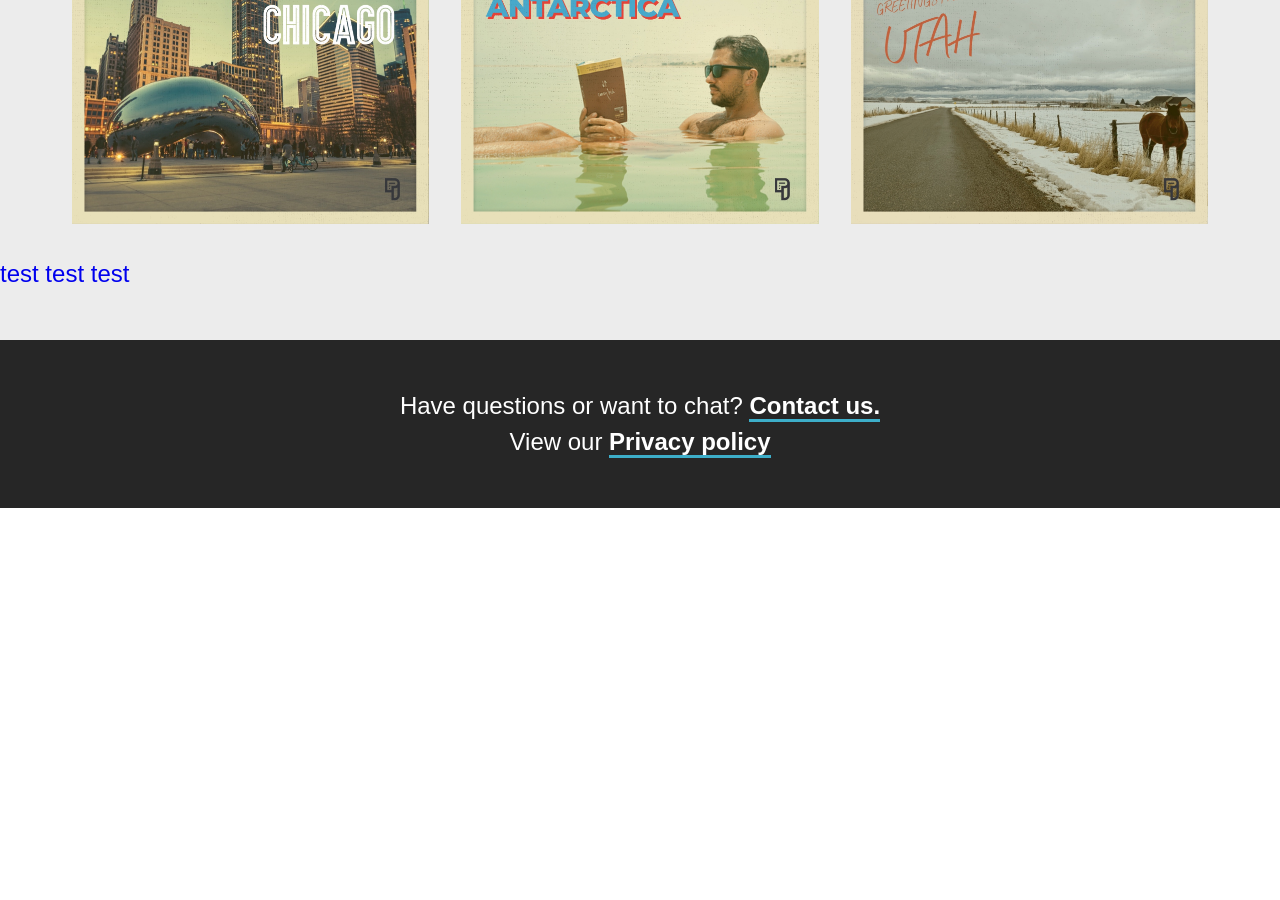
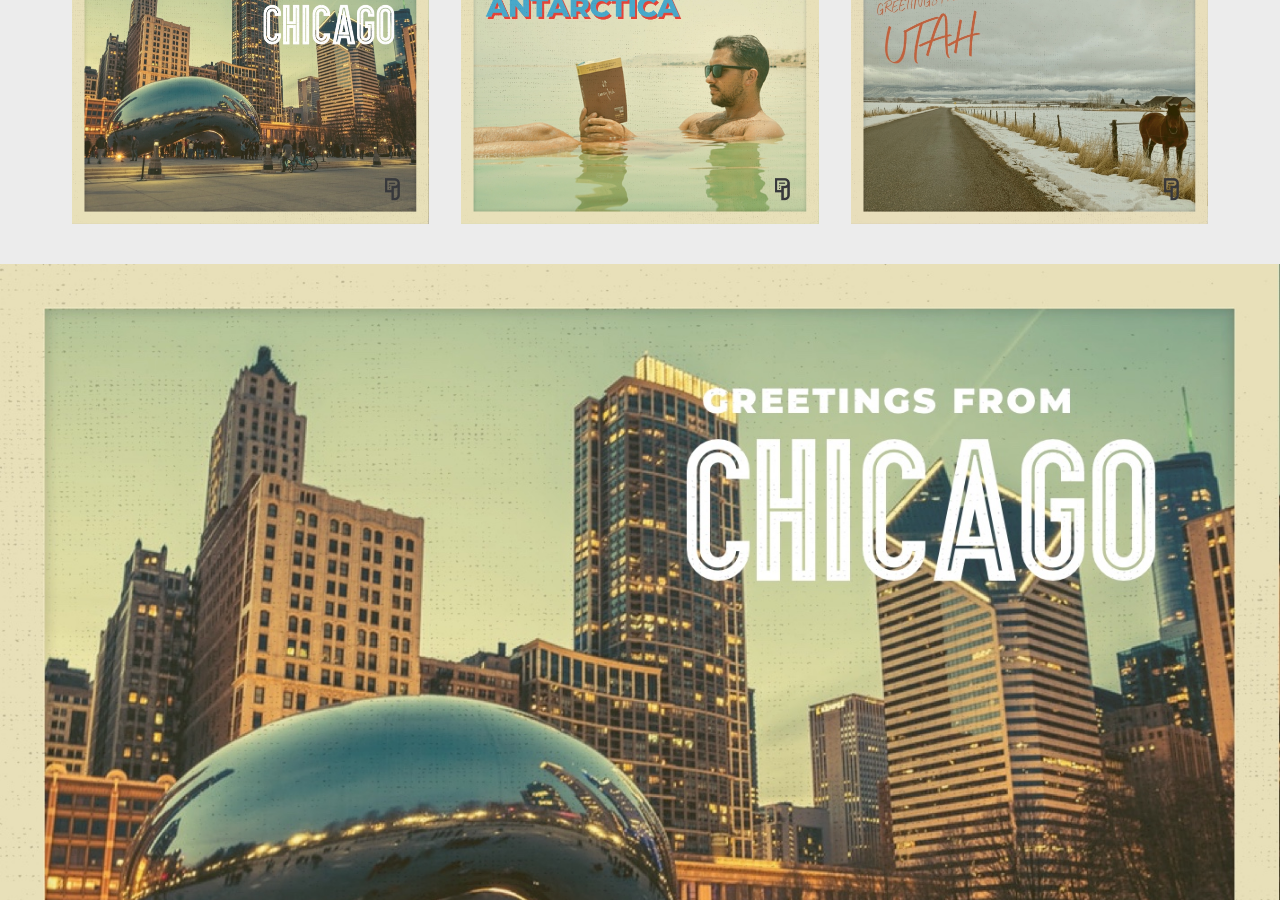
Before and after one commit to heymarkwetzel/postikard, a Jekyll site: the page built from pages/home.md, in a window 1280 px wide and 900 px high, scrolled down 590 px. Built offline with Jekyll 4.4.1, drawn with Linux system fonts in a browser that asks for light colours; some web fonts are replaced; before the commit the page ends 1098 px from its top, so only the background shows below that.

Commit message:
Update home.md

```diff
--- a/pages/home.md
+++ b/pages/home.md
@@ -32,7 +32,7 @@ nav: light
       {% endfor %}
     </div>
   </div>
-  <a href="/assets/images/project-thumbnails/chicago.jpg" data-lightbox="image-1">test</a>
+  <a href="/assets/images/project-thumbnails/chicago.jpg" data-lightbox="image-1"><img class="home-project-title" src="/assets/images/project-thumbnails/chicago.jpg" /></a>
   <a href="/assets/images/project-thumbnails/utah.jpg" data-lightbox="image-1">test</a>
   <a href="/assets/images/project-thumbnails/antarctica.jpg" data-lightbox="image-1">test</a>
 </section>
```
